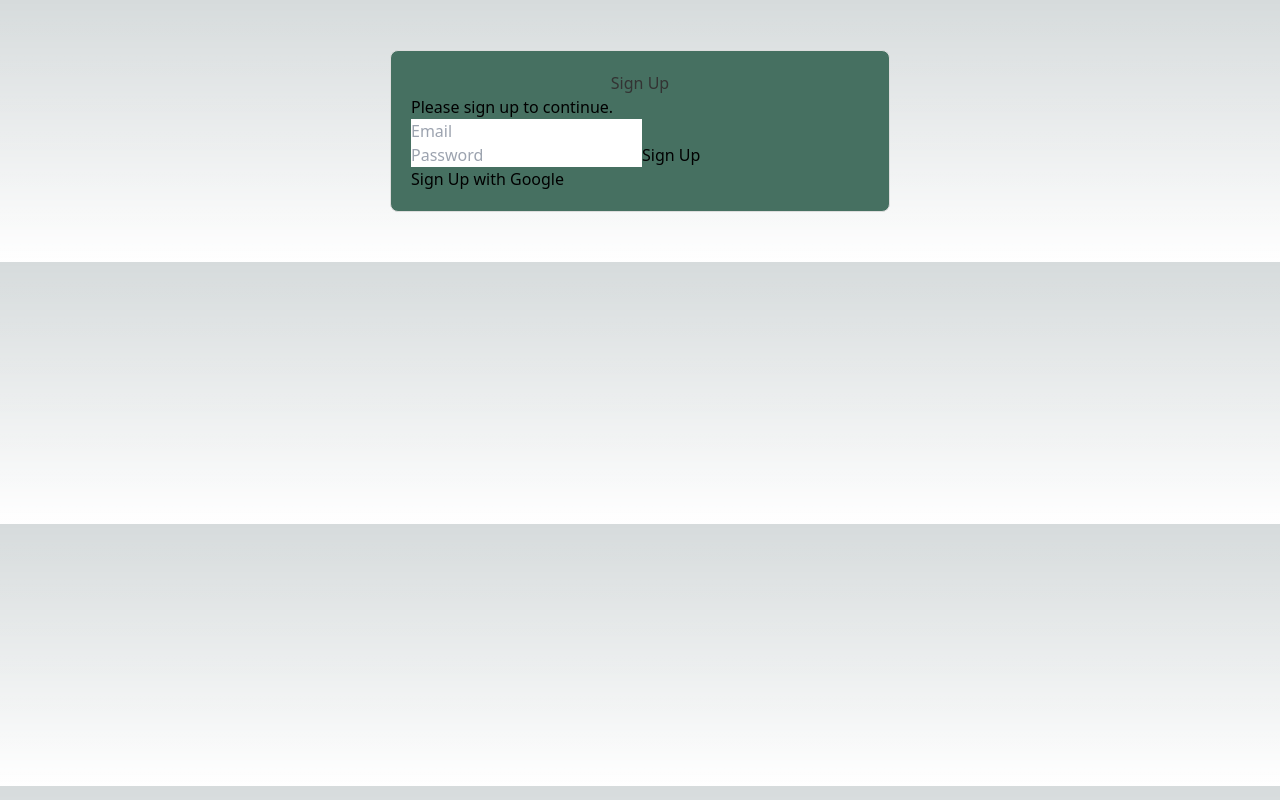
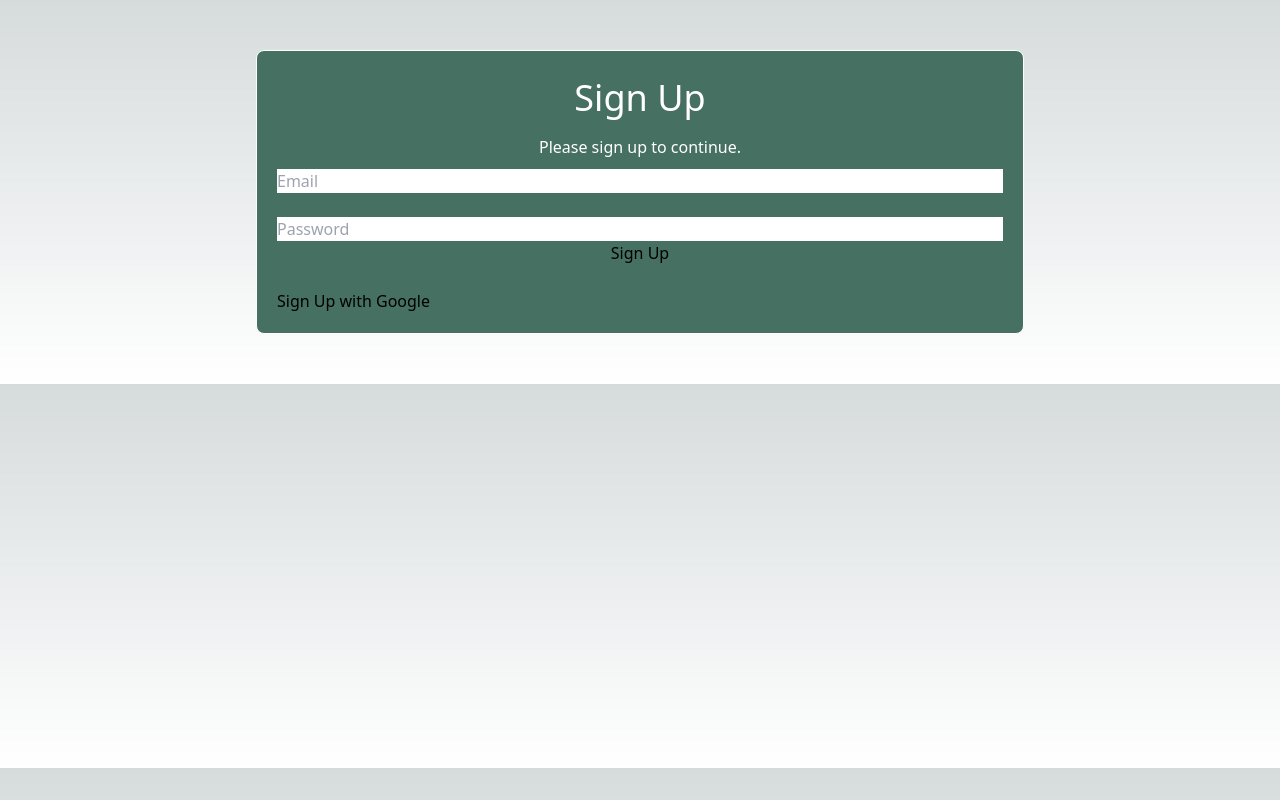
Before and after one commit to atishay2305-hub/LeafLog, a Next.js app in the folder leaf-log/: page /signup in a window 1280 px wide. Built offline with nearby package versions, Linux system fonts and the light colour scheme.

Commit message:
sign up styling, layout css overriding css file, many inputs being ignored

```diff
--- a/leaf-log/src/app/signup/Signup.module.css
+++ b/leaf-log/src/app/signup/Signup.module.css
@@ -1,17 +1,29 @@
 /* src/app/signup/Signup.module.css */
 
 .container {
-  max-width: 500px;
+  max-width: 60%;
   margin: 50px auto;
   padding: 20px;
-  border: 1px solid #ddd;
+  border: 1px solid #ffffff;
   border-radius: 8px;
   background-color: #467061;
+  flex-direction: column;
+  align-items: center;
+  justify-content: center;
+  height: 75%;
 }
 
 .title {
   text-align: center;
-  color: #333;
+  color: #ffffff;
+  font-size: 36px;
+}
+
+.description {
+  text-align: center;
+  color: #ffffff;
+  font-size: 16px;
+  padding: 10px;
 }
 
 .form {
@@ -26,15 +38,30 @@
 }
 
 .input {
-  padding: 8px;
+  padding: 20px;
   border: 1px solid #585858;
   border-radius: 4px;
+  width: 100%;
+  padding: 12px 20px;
+  margin: 20px 0;
+  box-sizing: border-box;
+  height: 20px;
+  max-width: 60%;
+}
+
+.input-field {
+  padding: 10px;
+  border: 1px solid #c0c0c0;
+  /* subtle border for input fields */
+  border-radius: 3px;
+  font-size: 15px;
+  max-width: 60%;
 }
 
 .button {
   padding: 10px;
   margin-top: 20px;
-  background-color: #467061;
+  background-color: #fff;
   color: #467061;
   border: none;
   border-radius: 4px;
@@ -45,11 +72,47 @@
   background-color: #467061;
 }
 
-#signup-form {
+.submit-button {
+  padding: 0.5rem 1rem;
+  background-color: #5cb85c;
+  color: white;
+  border: rgb(0, 0, 0);
+  border-radius: 1px;
+  cursor: pointer;
+  font-size: 12px;
+}
+
+.submit-button:hover {
+  background-color: #4cae4c;
+  /* Darker shade for hover effect */
+}
+
+.google-signup-button {
+  padding: 0.5rem 1rem;
+  background-color: #db4437;
+  /* Google brand color */
+  color: white;
+  border: none;
+  border-radius: 3px;
+  cursor: pointer;
+  font-size: 1rem;
+  text-align: center;
+  margin-top: 1rem;
+  text-align: center;
+  /* Space from the main form */
+}
+
+.google-signup-button:hover {
+  background-color: #c1351d;
+  /* Darker shade for hover effect */
+}
+
+.signupForm {
+  margin-right: 30%;
   margin-top: 20px;
   width: 100%;
-  max-width: 400px;
-  background: #f9f9f9;
+  max-width: 80%;
+  background: #ffffff;
   padding: 20px;
   border-radius: 8px;
   box-shadow: 0 4px 6px rgba(0, 0, 0, 0.1);
--- a/leaf-log/src/app/signup/page.tsx
+++ b/leaf-log/src/app/signup/page.tsx
@@ -55,13 +55,17 @@ export default function SignupPage() {
     <div className={styles.container}>
       <Head>
         <title>Sign Up</title>
+        <br />
         <meta name="description" content="Sign up for our service" />
       </Head>
+      <div className={styles.formWrapper}>
         <h1 className={styles.title}>Sign Up</h1>
-      <p>Please sign up to continue.</p>
+        <p className={styles.description}>Please sign up to continue.</p>
+
         {/* Sign up form */}
-      <form onSubmit={handleSubmit}>
+        <form onSubmit={handleSubmit} id="signupForm" className={styles.form}>
           <input
+            className={styles.inputField}
             type="email"
             name="email"
             value={formData.email}
@@ -69,7 +73,9 @@ export default function SignupPage() {
             placeholder="Email"
             required
           />
+          <br />
           <input
+            className={styles.inputField}
             type="password"
             name="password"
             value={formData.password}
@@ -77,10 +83,19 @@ export default function SignupPage() {
             placeholder="Password"
             required
           />
-        <button type="submit">Sign Up</button>
+          <button type="submit" className={styles.submitButton}>
+            Sign Up
+          </button>
+          <br />
         </form>
+      </div>
       {/* Google OAuth sign up */}
-      <button onClick={handleGoogleSignUp}>Sign Up with Google</button>
+      <button
+        onClick={handleGoogleSignUp}
+        className={styles.googleSignupButton}
+      >
+        Sign Up with Google
+      </button>
     </div>
   );
 }
```
Lines whose indentation alone changed are shown as unchanged.
